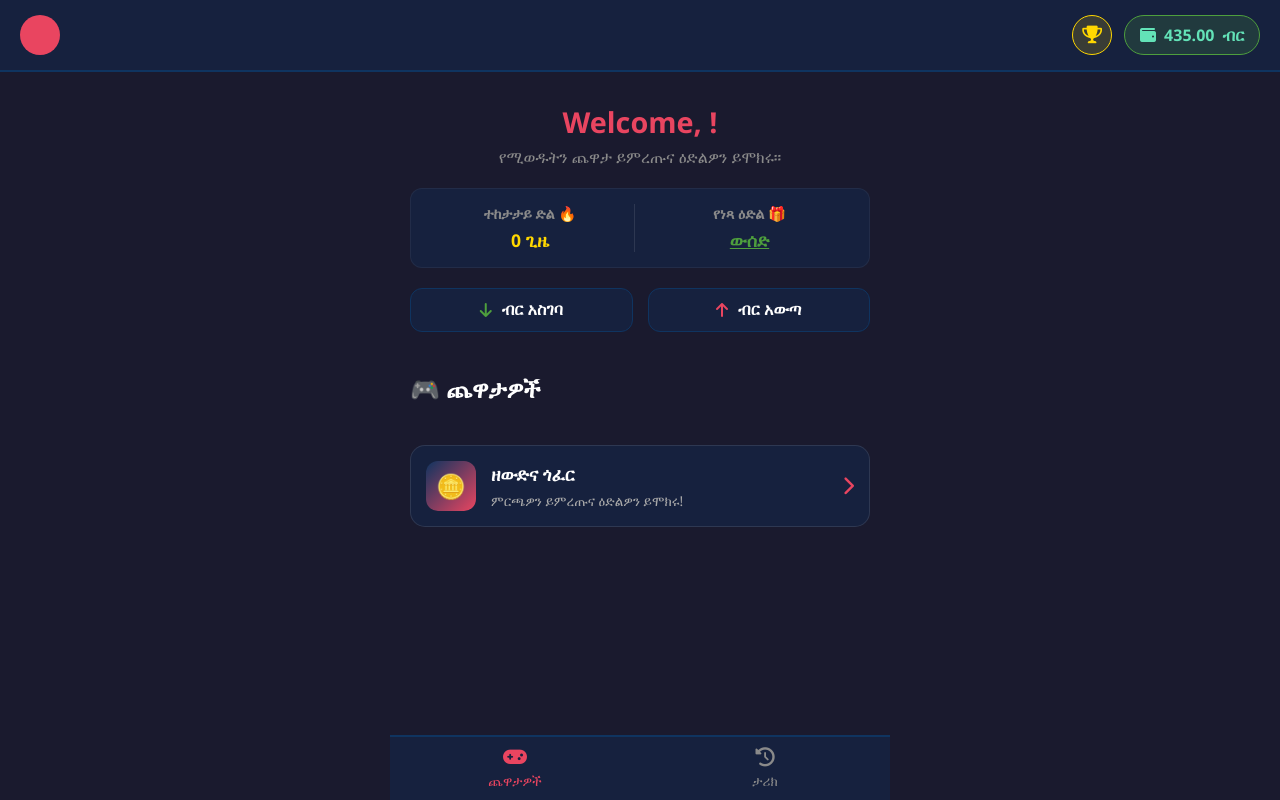
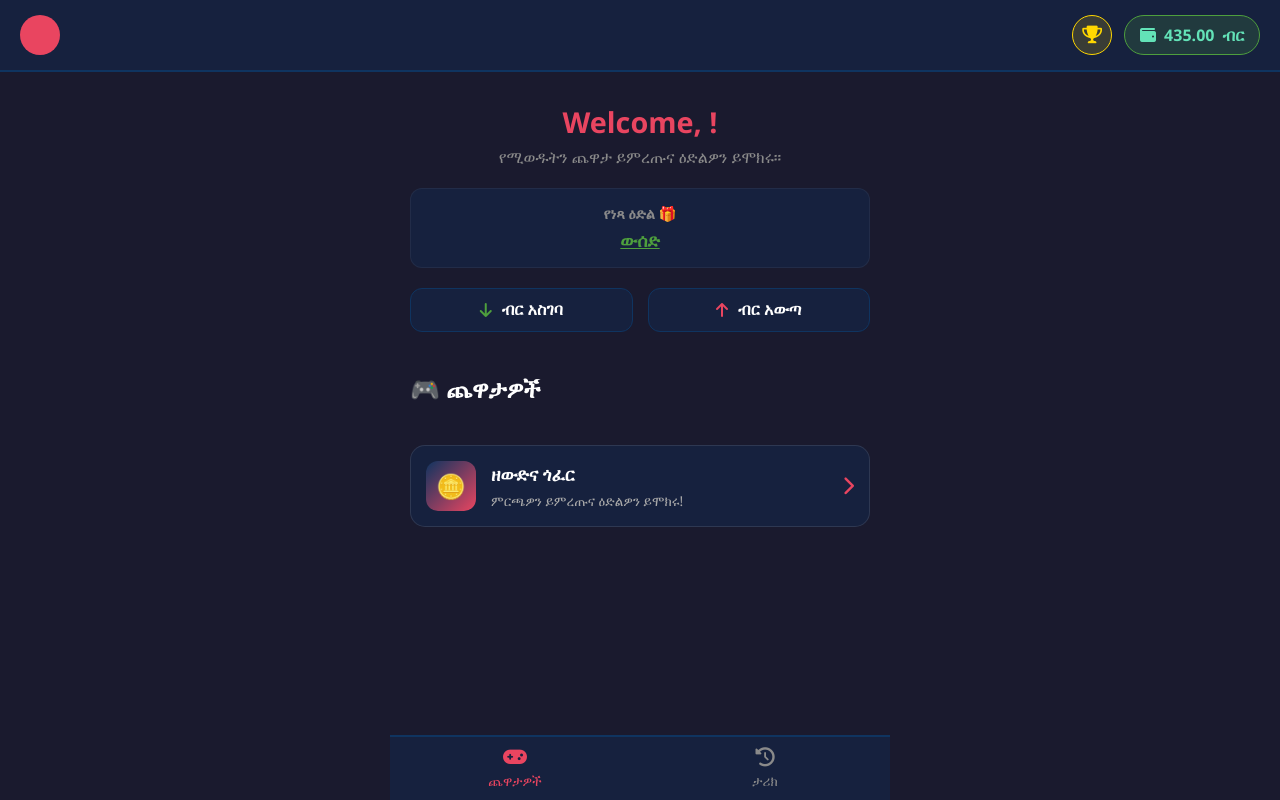
Before and after one commit to fassilandualem1-netizen/Fasil-lottery-, a Flask app: page / in a window 1280 px wide. Run offline with Flask 3, Linux system fonts and the light colour scheme; some libraries are stand-ins or nearby versions.

Commit message:
Update index.html

```diff
--- a/templates/index.html
+++ b/templates/index.html
@@ -147,15 +147,8 @@
             background-color: var(--card-bg);
             border-radius: 12px;
             padding: 15px;
-            display: grid;
-            grid-template-columns: 1fr 1fr;
             text-align: center;
             border: 1px solid rgba(255,255,255,0.05);
-            gap: 10px;
-        }
-
-        .stat-box:first-child {
-            border-right: 1px solid rgba(255, 255, 255, 0.1);
         }
 
         .stat-box h4 { margin: 0; font-size: 0.9rem; color: #8a8a8a; }
@@ -715,35 +708,12 @@
             font-size: 1.1rem;
             transform-origin: center;
         }
-
-        /* Streak PopUp Badge */
-        .streak-badge-popup {
-            position: absolute;
-            top: 50%;
-            left: 50%;
-            transform: translate(-50%, -50%) scale(0);
-            background: radial-gradient(circle, #ffd700, #ff8f00);
-            color: #1a1a2e;
-            padding: 20px;
-            border-radius: 15px;
-            font-weight: bold;
-            text-align: center;
-            z-index: 200;
-            box-shadow: 0 0 30px rgba(255,215,0,0.8);
-            transition: transform 0.5s cubic-bezier(0.175, 0.885, 0.32, 1.275);
-            pointer-events: none;
-        }
-
-        .streak-badge-popup.show {
-            transform: translate(-50%, -50%) scale(1);
-        }
     </style>
 </head>
 <body>
 
     <canvas id="confetti-canvas"></canvas>
 
-    <!-- Upper Header -->
     <div class="header">
         <div class="user-info">
             <div class="user-avatar" id="user-avatar">U</div>
@@ -760,19 +730,13 @@
         </div>
     </div>
 
-    <!-- 1. MAIN MENU VIEW -->
     <div class="container" id="main-view">
         <div class="welcome-msg">
             <h1>Welcome, <span id="welcome-name">ተጫዋች</span>!</h1>
             <p>የሚወዱትን ጨዋታ ይምረጡና ዕድልዎን ይሞክሩ።</p>
         </div>
 
-        <!-- STREAK & MINI STATS -->
         <div class="stat-panel">
-            <div class="stat-box">
-                <h4>ተከታታይ ድል 🔥</h4>
-                <p id="streak-count">0 ጊዜ</p>
-            </div>
             <div class="stat-box">
                 <h4>የነጻ ዕድል 🎁</h4>
                 <p id="free-gift-btn" style="cursor: pointer; text-decoration: underline; color: #4e9f3d;" onclick="openDailyBonusModal()">ውሰድ</p>
@@ -804,14 +768,7 @@
         </div>
     </div>
 
-    <!-- 2. COIN FLIP GAME VIEW -->
     <div class="container" id="game-view" style="display: none; position: relative;">
-        <div class="streak-badge-popup" id="streak-popup">
-            <div style="font-size: 3rem;">🔥 1.5X</div>
-            <div style="font-size: 1.2rem; margin-top: 5px;">ተከታታይ 3ኛ ድል!</div>
-            <div style="font-size: 0.9rem;">ተጨማሪ ጉርሻ ተጨምሮልዎታል!</div>
-        </div>
-
         <div class="back-nav" onclick="switchTab('games')">
             <i class="fas fa-arrow-left"></i> ወደ ማውጫ ተመለስ
         </div>
@@ -834,10 +791,8 @@
             </div>
         </div>
 
-        <!-- Result Text Area -->
         <div class="result-alert" id="result-text">ምርጫዎን ይምረጡና ይጫወቱ!</div>
 
-        <!-- Controls Card -->
         <div class="controls-card">
             <div class="choice-grid">
                 <button class="choice-btn" id="btn-heads" onclick="selectChoice('ዘውድ')">
@@ -864,16 +819,13 @@
         </div>
     </div>
 
-    <!-- 3. HISTORY VIEW -->
     <div class="container" id="history-view" style="display: none;">
-        <h2>📜 የጨዋታና የሂሳብ ታሪክ</h2>
+        <h2>📜 የሂሳብ ታሪክ (ገቢና ወጪ)</h2>
         <div class="history-list" id="history-container">
             <p style="text-align: center; color: #8a8a8a;">ምንም ታሪክ የለም።</p>
         </div>
     </div>
 
-    <!-- Modals -->
-    <!-- Deposit Modal -->
     <div class="modal" id="depositModal">
         <div class="modal-content">
             <h3>💳 ብር ማስገቢያ</h3>
@@ -900,7 +852,6 @@
         </div>
     </div>
 
-    <!-- Withdraw Modal -->
     <div class="modal" id="withdrawModal">
         <div class="modal-content">
             <h3>💸 ብር ማውጫ</h3>
@@ -916,7 +867,6 @@
         </div>
     </div>
 
-    <!-- FORTUNE WHEEL MODAL -->
     <div class="modal" id="dailyBonusModal">
         <div class="modal-content" style="max-width: 330px;">
             <h3>🎁 የዕለቱ ነጻ ዕድል ሩሌት</h3>
@@ -940,21 +890,18 @@
         </div>
     </div>
 
-    <!-- LEADERBOARD MODAL -->
     <div class="modal" id="leaderboardModal">
         <div class="modal-content">
             <h3>🏆 የሳምንቱ ምርጥ ተጫዋቾች</h3>
-            <p style="font-size: 0.85rem; color: #ccc; margin: 0; text-align: center;">ከፍተኛ ተከታታይ ድል (Streak) ያስመዘገቡ ጀግኖች</p>
+            <p style="font-size: 0.85rem; color: #ccc; margin: 0; text-align: center;">ከፍተኛ ነጥብ ያስመዘገቡ ጀግኖች</p>
 
             <div class="leaderboard-list" id="leaderboard-container">
-                <!-- Loaded dynamically by JS -->
                 </div>
 
             <button class="modal-btn btn-close" onclick="closeModal('leaderboardModal')" style="width: 100%; margin-top: 5px;">ዝጋ</button>
         </div>
     </div>
 
-    <!-- Bottom Navigation Bar -->
     <div class="nav-bar">
         <div class="nav-item active" id="nav-games" onclick="switchTab('games')">
             <i class="fas fa-gamepad"></i>
@@ -1136,8 +1083,6 @@
         let selectedChoice = null;
         let isSpinning = false;
         let isWheelSpinning = false;
-
-        let currentStreak = parseInt(localStorage.getItem('coin_current_streak') || '0');
         let userBalance = 435.00;
 
         if (tg.initDataUnsafe && tg.initDataUnsafe.user) {
@@ -1149,8 +1094,6 @@
             const avatarChar = userName.trim() ? userName.trim().charAt(0).toUpperCase() : "U";
             document.getElementById('user-avatar').innerText = avatarChar;
         }
-
-        document.getElementById('streak-count').innerText = `${currentStreak} ጊዜ`;
 
         // Copy Telebirr Number
         function copyTelebirrNumber() {
@@ -1325,17 +1268,16 @@
             list = list.map(l => {
                 if (l.user_id === userId) {
                     foundSelf = true;
-                    return { ...l, user_name: userName + " (አንተ)", streak: Math.max(currentStreak, l.streak) };
+                    return { ...l, user_name: userName + " (አንተ)", balance: Math.max(userBalance, l.balance || 0) };
                 }
                 return l;
             });
 
             if (!foundSelf) {
-                list.push({ user_id: userId, user_name: userName + " (አንተ)", streak: currentStreak });
-            }
-
-            list = list.filter(item => item.streak > 0 || item.user_id === userId);
-            list.sort((a, b) => b.streak - a.streak);
+                list.push({ user_id: userId, user_name: userName + " (አንተ)", balance: userBalance });
+            }
+
+            list.sort((a, b) => b.balance - a.balance);
             list = list.slice(0, 5);
 
             if (list.length === 0) {
@@ -1355,7 +1297,7 @@
                         <div class="rank-badge">${rank}</div>
                         <span><b>${crown}${leader.user_name}</b></span>
                     </div>
-                    <span style="color: var(--gold-color); font-weight: bold;">${leader.streak} Streak 🔥</span>
+                    <span style="color: var(--gold-color); font-weight: bold;">${parseFloat(leader.balance || 0).toFixed(2)} ብር</span>
                 `;
                 container.appendChild(div);
             });
@@ -1365,7 +1307,7 @@
             const container = document.getElementById('leaderboard-container');
             container.innerHTML = '';
             const realOnly = [
-                { user_id: userId, user_name: userName + " (አንተ)", streak: currentStreak }
+                { user_id: userId, user_name: userName + " (አንተ)", balance: userBalance }
             ];
             renderLeaderboard(realOnly);
         }
@@ -1387,22 +1329,16 @@
         // ==========================================
         // SECURE RANDOM & COIN FLIP LOGIC
         // ==========================================
-
-        // ደህንነቱ የተጠበቀ እና ሊገመት የማይችል የዘፈቀደ ምርጫ ማመንጫ (Cryptographic Random)
         const getSecureCoinFlip = () => {
             const array = new Uint32Array(1);
             window.crypto.getRandomValues(array);
             return (array[0] / 0xFFFFFFFF) < 0.5 ? 'ዘውድ' : 'ጎፈር';
         };
 
-        // የተሻሻለው ፎልባክ ተግባር (በሰርቨር እምቢተኛነት ጊዜ የሚሰራ)
         const fallbackCoinFlip = (betAmount) => {
             const randomVal = getSecureCoinFlip();
             const isWin = selectedChoice === randomVal;
-
-            // የድል ማባዣ (Multiplier) ቀመሩ እዚህም ደህንነቱ በተጠበቀ መልኩ ተተግብሯል
-            const multiplier = currentStreak >= 3 ? 1.5 : 1;
-            let winAddition = isWin ? ((betAmount * 2) * multiplier) : 0;
+            let winAddition = isWin ? (betAmount * 2) : 0;
 
             return {
                 status: isWin ? 'win' : 'lose',
@@ -1436,14 +1372,12 @@
             }
 
             resultText.className = "result-alert";
-
-            // ደህንነቱ የተጠበቀ ጊዜያዊ ሂሳብ ቅነሳ
             userBalance -= betAmount;
             document.getElementById('user-balance').innerText = userBalance.toFixed(2);
 
             isSpinning = true;
             flipBtn.disabled = true;
-            resultText.innerText = "ሳንቲሙ በአየር ላይ እየተገላበጠ ነው... 🪙";
+            resultText.innerText = "ሳንቲሙ እየተሽከረከረ ነው 🔥... 🪙";
 
             container.classList.remove('animate-toss');
             container.offsetHeight;
@@ -1461,7 +1395,6 @@
                 if (soundTicks % 2 === 0) {
                     triggerHaptic('impact', 'light');
                 }
-
                 if (soundTicks % 3 === 0) {
                     playTumbleSound();
                 }
@@ -1474,8 +1407,7 @@
                 body: JSON.stringify({
                     user_id: userId,
                     bet_amount: betAmount,
-                    choice: selectedChoice,
-                    streak: currentStreak
+                    choice: selectedChoice
                 })
             })
             .then(res => {
@@ -1487,7 +1419,7 @@
                     clearInterval(spinInterval);
                     triggerHaptic('notification', 'error');
                     tg.showAlert(data.message);
-                    userBalance += betAmount; // ስህተት ሲፈጠር ሪፈንድ ማድረግ
+                    userBalance += betAmount;
                     document.getElementById('user-balance').innerText = userBalance.toFixed(2);
                     resetGameUI();
                     return;
@@ -1501,16 +1433,13 @@
             });
         }
 
-        // አኒሜሽኑን እና ውጤቱን የሚያቀናጅ ደህንነቱ የተጠበቀ ተግባር
         function processResult(data, spinInterval, coin, resultText, betAmount) {
-            // ከሰርቨር የመጣው ዳታ ባዶ ከሆነ ወይም 'result' ከሌለው ፎልባኩን በደህንነት ይጠራል
             const finalResult = (data && data.result) ? data.result : getSecureCoinFlip();
 
             setTimeout(() => {
                 clearInterval(spinInterval);
                 coin.style.transition = 'transform 0.8s cubic-bezier(0.175, 0.885, 0.32, 1.275)';
 
-                // ሳንቲሙ መጨረሻ ላይ የሚቆምበትን አቅጣጫ መወሰን
                 if (finalResult === 'ዘውድ') {
                     coin.style.transform = 'rotateX(0deg) rotateY(1440deg)';
                 } else {
@@ -1522,12 +1451,9 @@
 
                     if (data.status === 'win') {
                         triggerHaptic('notification', 'success');
-
-                        // የStreak ጉርሻን ያካተተ ትክክለኛው የድል ስሌት
-                        const multiplier = currentStreak >= 3 ? 1.5 : 1;
-                        const winAmount = (betAmount * 2) * multiplier;
-
-                        resultText.innerText = `አሸነፉ! +${winAmount.toFixed(2)} ብር`;
+                        const winAmount = (betAmount * 2);
+
+                        resultText.innerText = `won! +${winAmount.toFixed(2)} ብር`;
                         resultText.className = "result-alert result-won";
 
                         if (data.new_balance !== undefined && data.new_balance !== null) {
@@ -1536,27 +1462,11 @@
                             userBalance += winAmount;
                         }
 
-                        currentStreak++;
-                        localStorage.setItem('coin_current_streak', currentStreak.toString());
                         spawnConfetti(70);
-
-                        if (currentStreak === 3) {
-                            playStreakFanfare();
-                            spawnConfetti(180);
-
-                            const popup = document.getElementById('streak-popup');
-                            popup.classList.add('show');
-                            setTimeout(() => {
-                                popup.classList.remove('show');
-                            }, 3000);
-                        }
                     } else {
                         triggerHaptic('notification', 'error');
-                        resultText.innerText = "ተሸነፉ! በድጋሚ ይሞክሩ።";
+                        resultText.innerText = "lose! በድጋሚ ይሞክሩ።";
                         resultText.className = "result-alert result-lose";
-
-                        currentStreak = 0;
-                        localStorage.setItem('coin_current_streak', '0');
 
                         if (data.new_balance !== undefined && data.new_balance !== null) {
                             userBalance = parseFloat(data.new_balance);
@@ -1564,10 +1474,6 @@
                     }
 
                     document.getElementById('user-balance').innerText = userBalance.toFixed(2);
-                    document.getElementById('streak-count').innerText = `${currentStreak} ጊዜ`;
-
-                    saveLocalHistory(data.status === 'win' ? 'ጨዋታ (አሸነፉ)' : 'ጨዋታ (ተሸነፉ)', betAmount, data.status === 'win' ? 'አሸንፏል' : 'ተሸንፏል');
-
                     resetGameUI();
                 }, 800);
 
@@ -1760,11 +1666,13 @@
         }
 
         // ==========================================
-        // LOCAL HISTORY CONTROLLER
+        // LOCAL HISTORY CONTROLLER (DEPOSIT & WITHDRAW ONLY)
         // ==========================================
         let localHistory = [];
 
         function saveLocalHistory(type, amount, status) {
+            // በታሪክ ገጽ ላይ ገቢ እና ወጪ ብቻ እንዲመዘገብ መገደብ
+            if (type === 'ብር ማስገቢያ' || type === 'ብር ማውጫ' || type === 'ነጻ ዕድል') {
                 const newItem = {
                     type: type,
                     amount: amount,
@@ -1772,6 +1680,7 @@
                 };
                 localHistory.unshift(newItem);
                 if (localHistory.length > 20) localHistory.pop();
+            }
         }
 
         function loadHistory() {
@@ -1787,16 +1696,29 @@
             .then(data => {
                 if (data.status === 'success' && data.history.length > 0) {
                     container.innerHTML = '';
-                    data.history.forEach(item => {
+                    // ሰርቨሩ የጨዋታ ታሪክ ቢልክ እንኳ እዚህ ጋር ገቢና ወጪዎችን ብቻ እናጣራለን
+                    const filteredHistory = data.history.filter(item =>
+                        item.type === 'ብር ማስገቢያ' ||
+                        item.type === 'ብር ማውጫ' ||
+                        item.type === 'ነጻ ዕድል' ||
+                        item.type.includes('Deposit') ||
+                        item.type.includes('Withdraw')
+                    );
+
+                    if (filteredHistory.length > 0) {
+                        filteredHistory.forEach(item => {
                             const div = document.createElement('div');
                             div.className = 'history-item';
                             div.innerHTML = `
                                 <span><b>${item.type}</b></span>
                                 <span>${item.amount} ብር</span>
-                            <span style="color: ${item.status.includes('አሸንፏል') || item.status === 'completed' ? '#63e2b7' : '#e94560'}">${item.status}</span>
+                                <span style="color: ${item.status === 'completed' || item.status.includes('approved') ? '#63e2b7' : '#e94560'}">${item.status}</span>
                             `;
                             container.appendChild(div);
                         });
+                    } else {
+                        renderLocalHistory();
+                    }
                 } else {
                     renderLocalHistory();
                 }
@@ -1813,7 +1735,7 @@
                 localHistory.forEach(item => {
                     const div = document.createElement('div');
                     div.className = 'history-item';
-                    const isCompleted = item.status === 'completed' || item.status === 'አሸንፏል';
+                    const isCompleted = item.status === 'completed' || item.status === 'approved';
                     div.innerHTML = `
                         <span><b>${item.type}</b></span>
                         <span>${item.amount} ብር</span>
@@ -1822,7 +1744,7 @@
                     container.appendChild(div);
                 });
             } else {
-                container.innerHTML = '<p style="text-align: center; color: #8a8a8a;">ምንም ታሪክ አልተገኘም።</p>';
+                container.innerHTML = '<p style="text-align: center; color: #8a8a8a;">ምንም የሂሳብ ታሪክ አልተገኘም።</p>';
             }
         }
 
```
Lines whose indentation alone changed are shown as unchanged.
